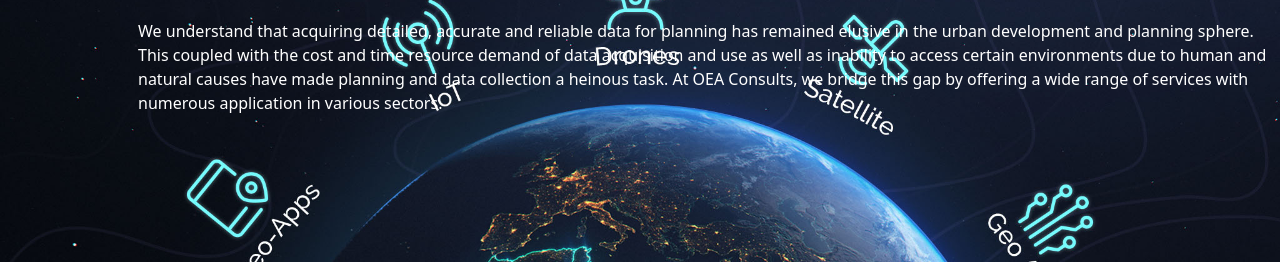
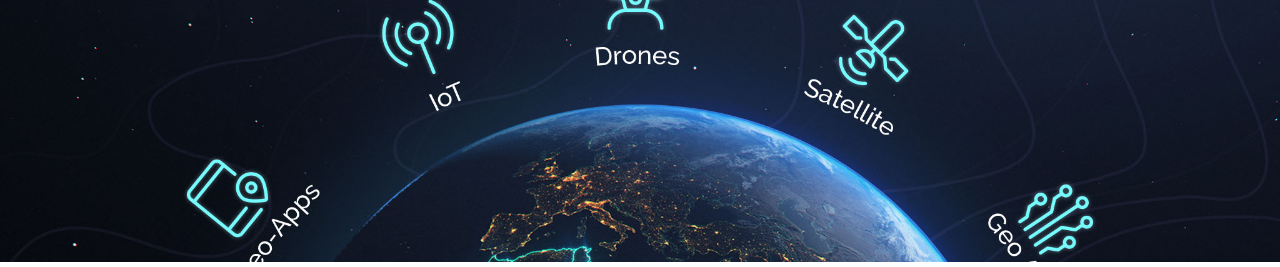
Before and after one commit to KennethOsemenkhian/KennethOsemenkhian.gethub.io, a plain HTML site: page geospatial-intelligence.html in a window 1280 px wide. Shown: the part 136-403 px from the top of the page. Drawn offline with nearby package versions, Linux system fonts and the light colour scheme; a web font is replaced by a local one.

Commit message:
Update geospatial-intelligence.html

```diff
--- a/geospatial-intelligence.html
+++ b/geospatial-intelligence.html
@@ -52,9 +52,6 @@
       </nav>
       <div class="header1dc03">
         <h1 class="headerh" style="padding: 10px;">Geospatial Intelligence</h1>
-        <p class="headerp" style="padding: 10px;">
-            We understand that acquiring detailed, accurate and reliable data for planning has remained elusive in the urban development and planning sphere. This coupled with the cost and time resource demand of data acquisition and use as well as inability to access certain environments due to human and natural causes have made planning and data collection a heinous task. At OEA Consults, we bridge this gap by offering a wide range of services with numerous application in various sectors.
-        </p>
       </div>
     </header>
     <section>
```
